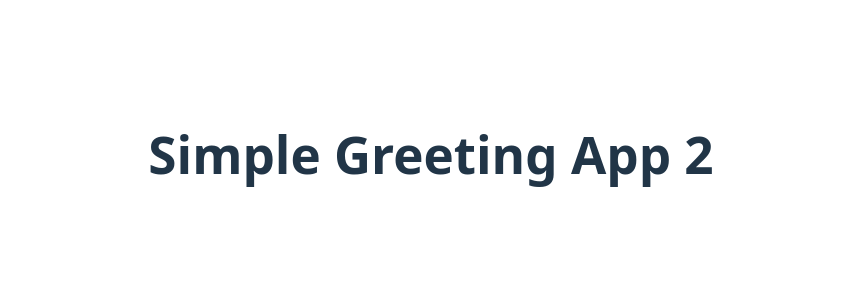
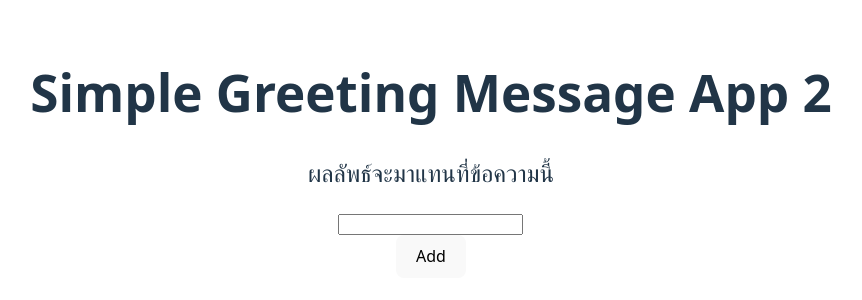
Before and after one commit to CasperTheBeagle/react-react-state-form-handling-activity, a React (Vite) app: page / in a window 1280 px wide. Shown: the part 246-546 px from the top of the page, without its empty margins (209-1071 px from the left). Built offline with nearby package versions, Linux system fonts and the light colour scheme.

Commit message:
add init code

```diff
--- a/src/App.jsx
+++ b/src/App.jsx
@@ -1,10 +1,18 @@
+import { useState } from "react";
 import "./App.css";
 
 function App() {
   return (
-    <>
-      <h1>Simple Greeting App 2</h1>
-    </>
+    <div className="App">
+      <h1>Simple Greeting Message App 2</h1>
+      <div className="greeting-container">
+        <h2>ผลลัพธ์จะมาแทนที่ข้อความนี้</h2>
+        <input type="text" />
+        <div className="buttons">
+          <button>Add</button>
+        </div>
+      </div>
+    </div>
   );
 }
 
```
